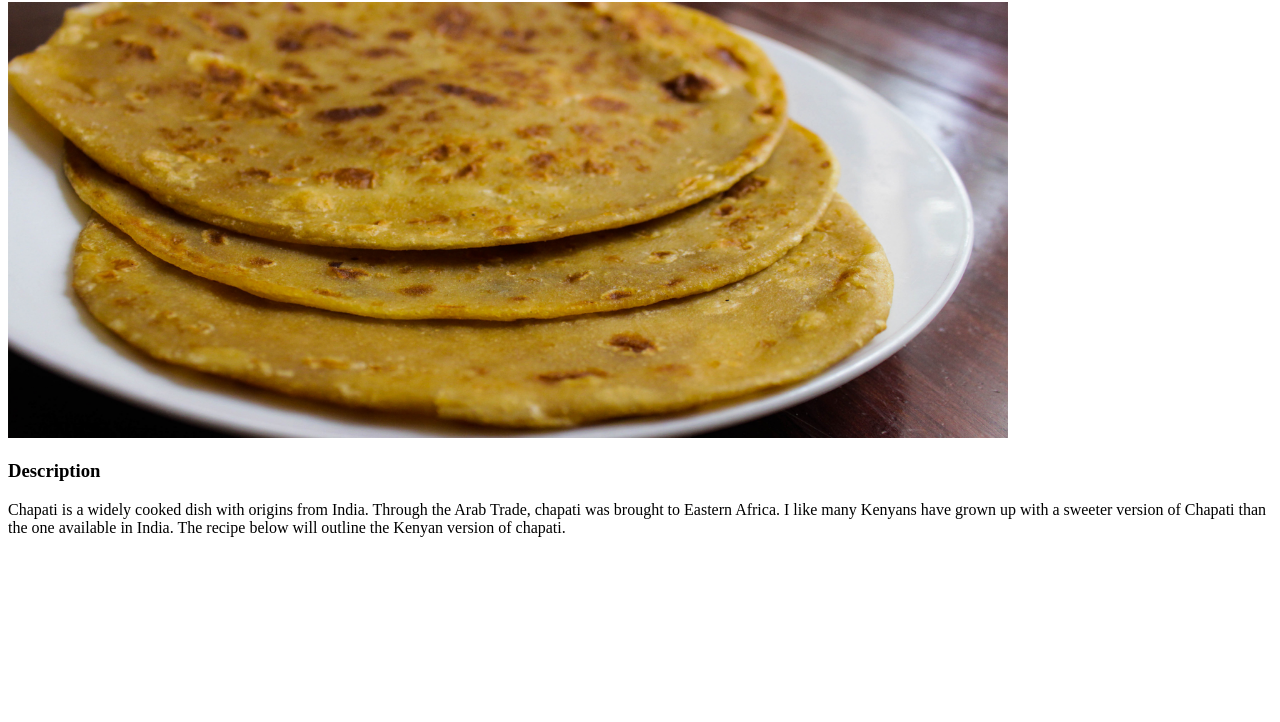
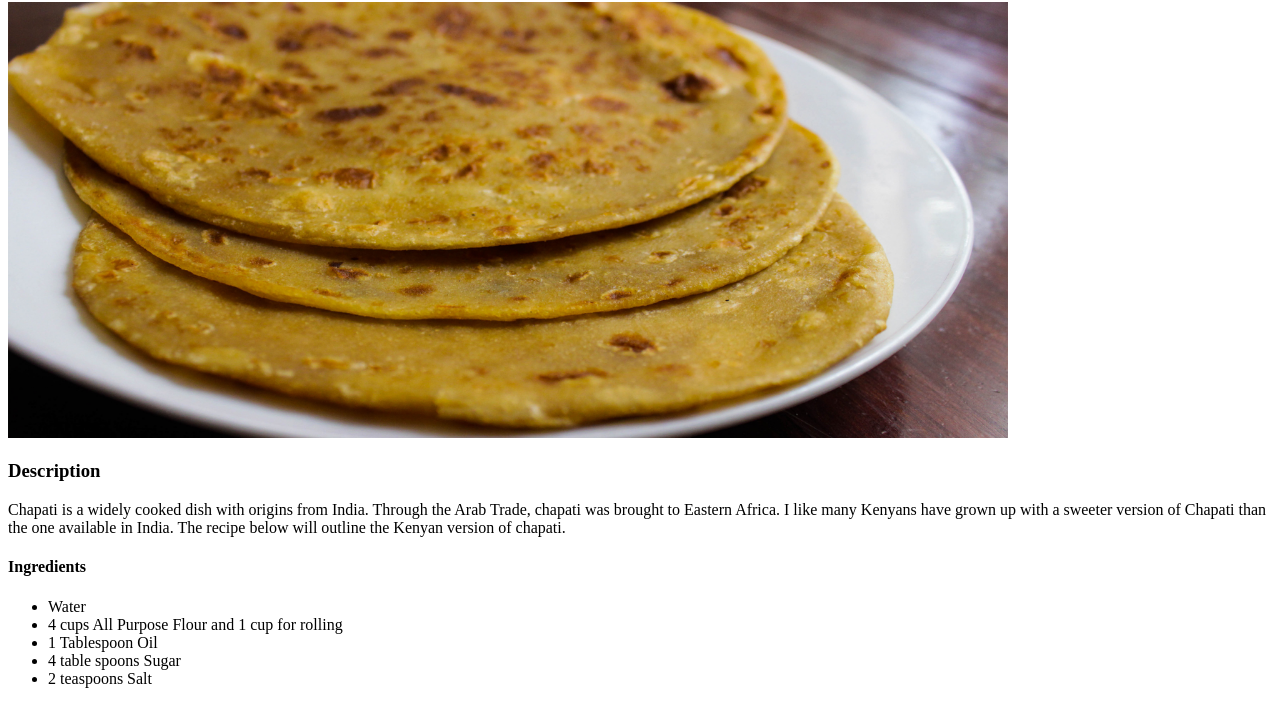
Before and after one commit to peacekokok/odin-recipes, a plain HTML site: page recipes/chapati.html in a window 1280 px wide. Shown: the part 78-800 px from the top of the page. Drawn offline with Linux system fonts and the light colour scheme.

Commit message:
Created an ingredient list for chapati.html

```diff
--- a/recipes/chapati.html
+++ b/recipes/chapati.html
@@ -15,5 +15,14 @@
         will outline the Kenyan version of chapati.
        </p>
 
+       <h4>Ingredients</h4>
+
+            <ul>
+               <li>Water</li>
+               <li>4 cups All Purpose Flour and 1 cup for rolling</li>
+               <li>1 Tablespoon Oil</li>
+               <li>4 table spoons Sugar</li>
+               <li>2 teaspoons Salt</li>
+
     </body>
 </html>
```
